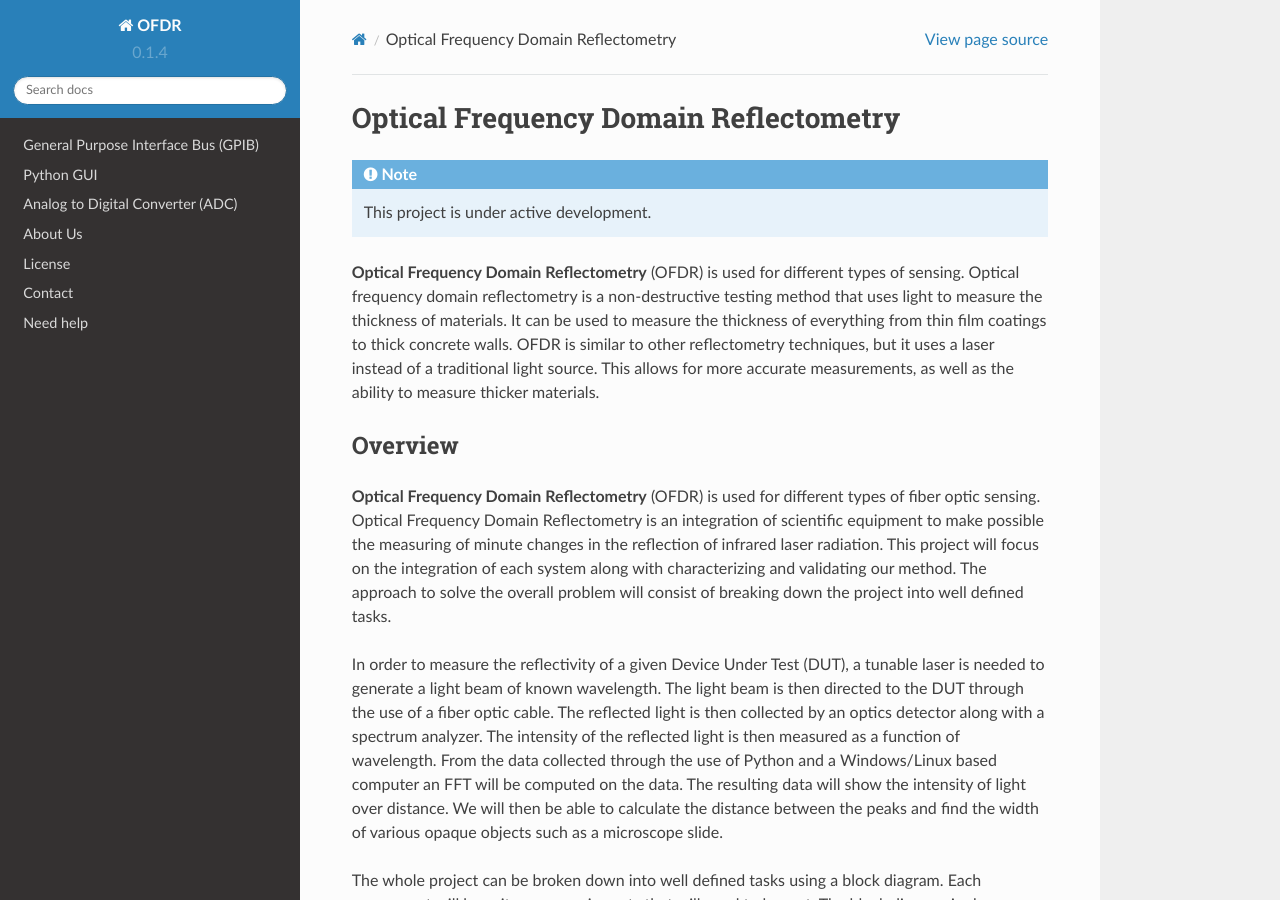
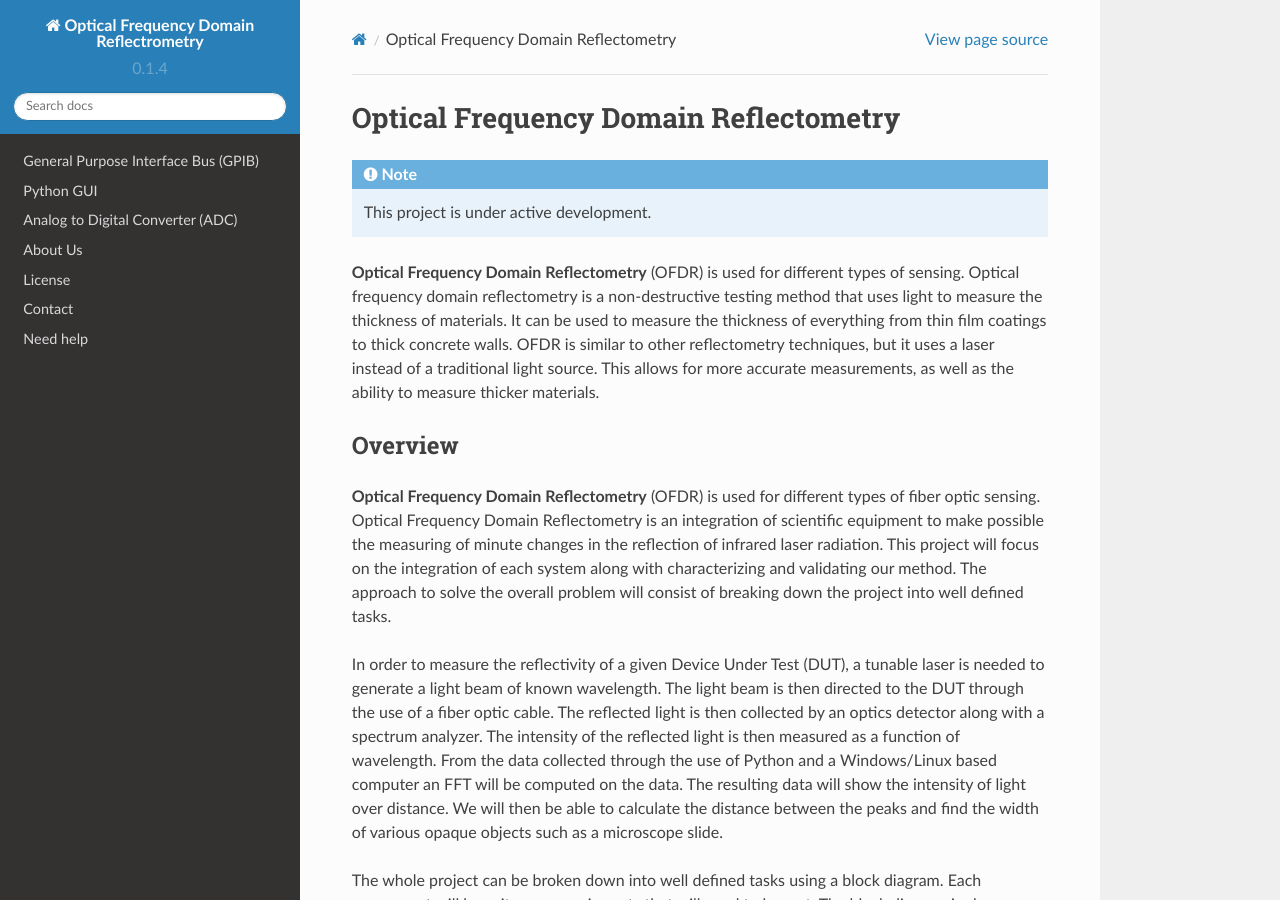
Before and after one commit to wattsjake/OFDR, a Sphinx documentation site: the page built from docs/source/index.rst, in a window 1280 px wide and 900 px high. Built offline with Sphinx 7.4.7 and the Read the Docs theme 2.0.0, drawn with Linux system fonts in a browser that asks for light colours.

Commit message:
project title update

```diff
--- a/docs/source/conf.py
+++ b/docs/source/conf.py
@@ -2,7 +2,7 @@
 
 # -- Project information
 
-project = 'OFDR'
+project = 'Optical Frequency Domain Reflectrometry'
 copyright = '2022, Beh, Watts'
 author = 'Jared Beh, Jacob Watts'
 
```
